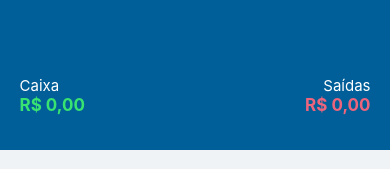
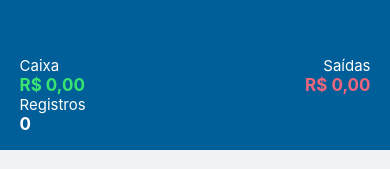
Before and after one commit to junioralcant/spp-app-mobile, a React Native app: screen /TodasDespesasList in a window 390 px wide. Shown: the top 169 px of the page. Built offline with nearby package versions, Linux system fonts and the light colour scheme; no server answers.

Commit message:
Add register number in header despesa total

```diff
--- a/src/components/HeaderTodasDespesas/index.tsx
+++ b/src/components/HeaderTodasDespesas/index.tsx
@@ -5,14 +5,16 @@ import {RouteProp} from '@react-navigation/native';
 import {
   BoxResumoGegister,
   BoxTotal,
-  BoxTotalGegister,
+  BoxTotalRegister,
   ContentHeader,
   HeaderContent,
   ResumeTotal,
   Total,
-  TotalGerister,
+  TotalRegister,
+  TotalRegisterNew,
   TotalText,
 } from './styels';
+import {View} from 'react-native';
 
 interface INamePageType {
   namePage: string;
@@ -21,6 +23,7 @@ interface INamePageType {
   totalSaidas: number;
   totalSaldo: number;
   resumo: number;
+  registros: number;
 }
 
 export default function HeaderTodasDespesas({
@@ -28,6 +31,7 @@ export default function HeaderTodasDespesas({
   totalSaidas,
   totalSaldo,
   resumo,
+  registros,
 }: INamePageType) {
   return (
     <HeaderContent>
@@ -36,6 +40,7 @@ export default function HeaderTodasDespesas({
           <BoxTotal>
             {namePage !== 'Listagem Roço' && (
               <>
+                <View>
                   <TotalText>Caixa</TotalText>
                   <Total>
                     {String(
@@ -45,21 +50,27 @@ export default function HeaderTodasDespesas({
                       }),
                     )}
                   </Total>
+                </View>
+
+                <View>
+                  <TotalText>Registros</TotalText>
+                  <TotalRegisterNew>{registros}</TotalRegisterNew>
+                </View>
               </>
             )}
           </BoxTotal>
 
-          <BoxTotalGegister>
+          <BoxTotalRegister>
             <BoxResumoGegister>
               <TotalText>Saídas</TotalText>
-              <TotalGerister>
+              <TotalRegister>
                 {String(
                   totalSaidas.toLocaleString('pt-br', {
                     style: 'currency',
                     currency: 'BRL',
                   }),
                 )}
-              </TotalGerister>
+              </TotalRegister>
             </BoxResumoGegister>
 
             {!!resumo && (
@@ -75,7 +86,7 @@ export default function HeaderTodasDespesas({
                 </ResumeTotal>
               </BoxResumoGegister>
             )}
-          </BoxTotalGegister>
+          </BoxTotalRegister>
         </ContentHeader>
       </>
     </HeaderContent>
--- a/src/components/HeaderTodasDespesas/styels.tsx
+++ b/src/components/HeaderTodasDespesas/styels.tsx
@@ -32,7 +32,7 @@ export const BoxTotal = styled.View`
   margin-top: 10px;
 `;
 
-export const BoxTotalGegister = styled.View`
+export const BoxTotalRegister = styled.View`
   align-items: flex-end;
   margin-top: 10px;
 `;
@@ -48,7 +48,13 @@ export const Total = styled.Text`
   color: #38e372;
 `;
 
-export const TotalGerister = styled.Text`
+export const TotalRegisterNew = styled.Text`
+  font-weight: bold;
+  font-size: 17px;
+  color: #fff;
+`;
+
+export const TotalRegister = styled.Text`
   font-weight: bold;
   font-size: 17px;
   color: #ed657d;
--- a/src/pages/AlterarSaldo/index.tsx
+++ b/src/pages/AlterarSaldo/index.tsx
@@ -32,12 +32,6 @@ export default function AlterarSaldo({navigation}: INavigationProps) {
     } else {
       try {
         setLoading(true);
-        const data = new FormData();
-
-        data.append(
-          'total',
-          valor.replace('R$ ', '').replace('.', '').replace(',', '.'),
-        );
 
         await api.post('/saldo', {
           total: valor.replace('R$ ', '').replace('.', '').replace(',', '.'),
--- a/src/pages/TodasDespesasList/index.tsx
+++ b/src/pages/TodasDespesasList/index.tsx
@@ -70,7 +70,7 @@ export default function TodasDespesasList({
 
   const [search, setSearch] = useState(false);
 
-  const [dotasDepesas, setTodasDespesas] = useState<IAdiantamentoType[]>([]);
+  const [todasDespesas, setTodasDespesas] = useState<IAdiantamentoType[]>([]);
   const [totals, setTotals] = useState<ITotalType[]>([]);
 
   const [modalVisible, setModalVisible] = useState(false);
@@ -135,7 +135,7 @@ export default function TodasDespesasList({
   let totalSaidas = 0;
   let totalSaldo = 0;
 
-  dotasDepesas.filter(item => {
+  todasDespesas.filter(item => {
     if (item.total) {
       totalSaidas += item.total;
     }
@@ -168,6 +168,7 @@ export default function TodasDespesasList({
         totalSaidas={totalSaidas}
         totalSaldo={totalSaldo}
         resumo={resumo}
+        registros={todasDespesas.length}
       />
       <ScrollView
         showsVerticalScrollIndicator={false}
@@ -219,7 +220,7 @@ export default function TodasDespesasList({
           </BoxInputsDate>
 
           <BoxList>
-            {dotasDepesas.map(despesa => (
+            {todasDespesas.map(despesa => (
               <Card key={despesa._id}>
                 <BoxCardContent>
                   <BoxDataContent>
--- a/src/services/api.ts
+++ b/src/services/api.ts
@@ -2,7 +2,7 @@ import axios, {AxiosRequestConfig} from 'axios';
 import AsyncStorage from '@react-native-community/async-storage';
 
 const api = axios.create({
-  baseURL: 'http://192.168.0.103:3001',
+  baseURL: 'http://192.168.0.102:3001',
 });
 
 api.interceptors.request.use(
```
Lines whose indentation alone changed are shown as unchanged.
